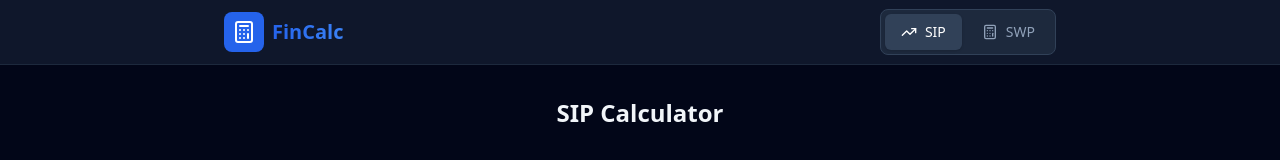
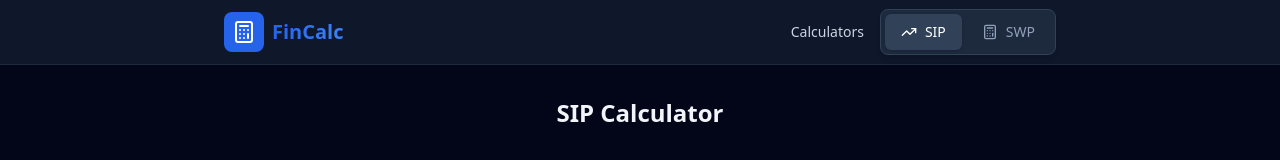
Before and after one commit to Aniket-0204/Financial-Calculators, a React (Vite) app: page / in a window 1280 px wide. Shown: the top 160 px of the page. Built offline with nearby package versions, Linux system fonts and the light colour scheme.

Commit message:
tweak styling a bit

```diff
--- a/src/components/navbar.jsx
+++ b/src/components/navbar.jsx
@@ -17,11 +17,13 @@ function Navbar() {
                                 </span>
                             </div>
                         </NavLink>
-                        <div className="flex space-x-1 bg-slate-800 p-1 rounded-lg border border-slate-700">
+                        <div className="flex justify-between items-center">
+                            <div className="text-slate-300 font-medium text-sm mr-4">Calculators</div>
+                            <div className="flex space-x-1 bg-slate-800 p-1 rounded-lg border border-slate-700 shadow-md">
                                 <NavLink
                             to="/"
                             className={({ isActive }) =>
-                                    `flex items-center gap-2 px-4 py-2 rounded-md text-sm font-medium transition-all ${isActive
+                                `flex items-center gap-2 px-4 py-2 rounded-md text-sm font-medium transition-all duration-200 ${isActive
                                     ? 'bg-slate-700 text-white shadow-sm'
                                     : 'text-slate-400 hover:text-slate-200 hover:bg-slate-700'
                                 }`
@@ -33,7 +35,7 @@ function Navbar() {
                             <NavLink
                                 to="/swp"
                                 className={({ isActive }) =>
-                                    `flex items-center gap-2 px-4 py-2 rounded-md text-sm font-medium transition-all ${isActive
+                                    `flex items-center gap-2 px-4 py-2 rounded-md text-sm font-medium transition-all duration-200 ${isActive
                                         ? 'bg-slate-700 text-white shadow-sm'
                                         : 'text-slate-400 hover:text-slate-200 hover:bg-slate-700'
                                     }`
@@ -45,6 +47,7 @@ function Navbar() {
                             </div>
                         </div>
                     </div>
+                </div>
             </nav>
         </header>
 
```
Lines whose indentation alone changed are shown as unchanged.
